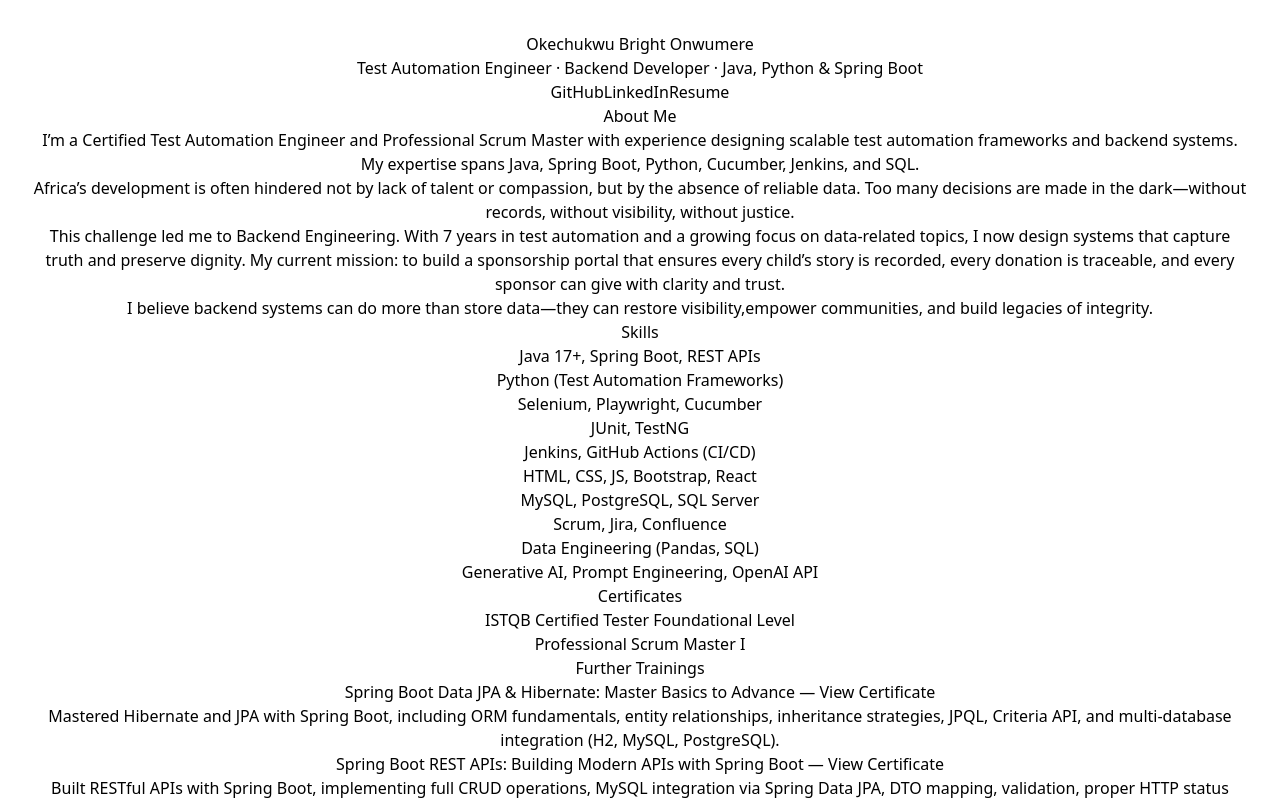
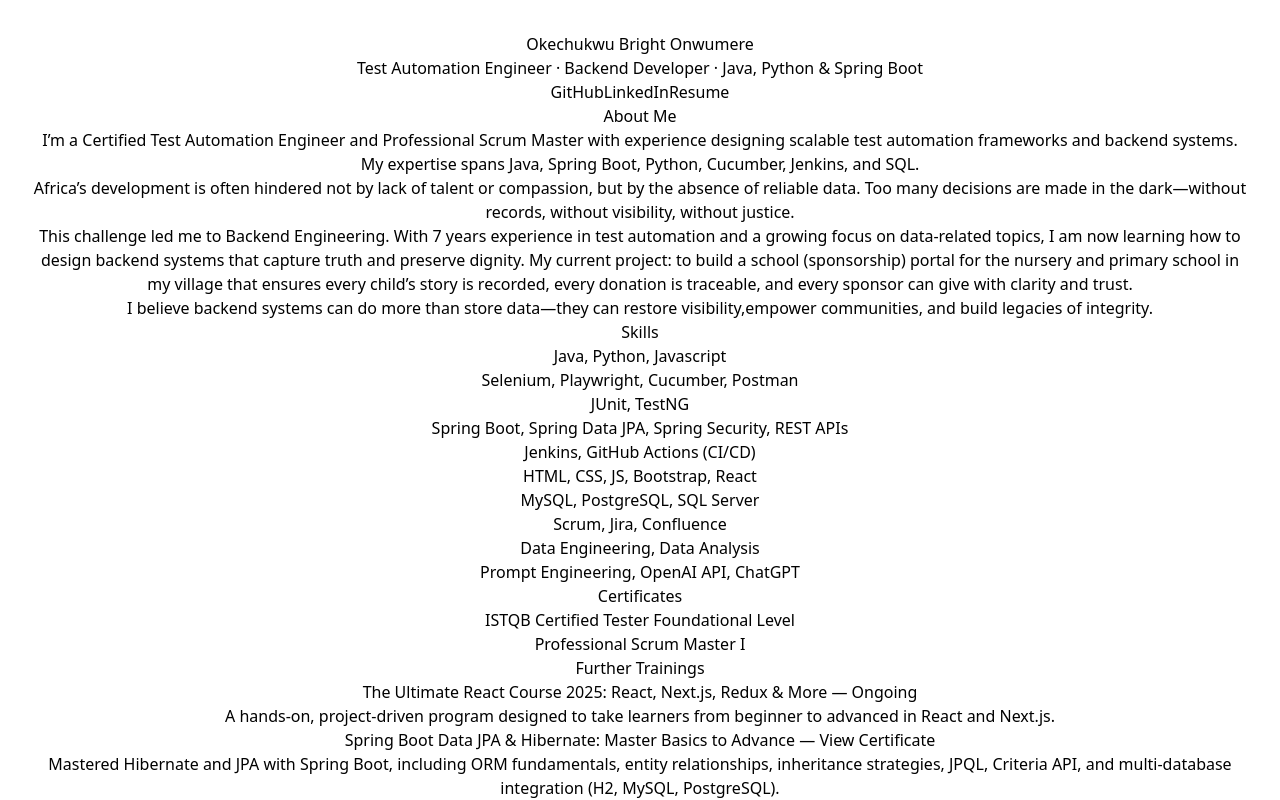
Before and after one commit to Amblessed/resume-portfolio, a React (Vite) app: page / in a window 1280 px wide. Shown: the top 800 px of the page. Built offline with nearby package versions, Linux system fonts and the light colour scheme.

Commit message:
Made extra modifications

```diff
--- a/index.html
+++ b/index.html
@@ -6,7 +6,7 @@
     <meta name="viewport" content="width=device-width, initial-scale=1.0" />
     <title>resume-portfolio</title>
   </head>
-  <body>
+  <body class="bg-gradient-to-br from-gray-100 via-white to-gray-200 dark:from-gray-900 dark:via-gray-800 dark:to-gray-900 min-h-screen">
     <div id="root"></div>
     <script type="module" src="/src/main.jsx"></script>
   </body>
--- a/src/components/About Me.jsx
+++ b/src/components/About Me.jsx
@@ -18,9 +18,9 @@
     </p>
     <p>
       This challenge led me to <span class="font-semibold text-green-600 dark:text-green-400">Backend Engineering</span>.
-      With 7 years in test automation and a growing focus on data-related topics, I now design systems that
+      With 7 years experience in test automation and a growing focus on data-related topics, I am now learning how to design backend systems that
       <span class="underline decoration-yellow-400"> capture truth and preserve dignity</span>.
-      My current mission: to build a sponsorship portal that ensures every child’s story is recorded, every donation is traceable, and every sponsor can give with clarity and trust.
+      My current project: to build a <a href="https://village-sponsorship-portal-fe.vercel.app/" target="_blank" rel="noreferrer noopener" className="font-semibold text-blue-600 dark:text-blue-400 hover:underline">school (sponsorship) portal for the nursery and primary school</a> in my village that ensures every child’s story is recorded, every donation is traceable, and every sponsor can give with clarity and trust.
     </p>
     <p>
       I believe backend systems can do more than store data—they can
--- a/src/components/FurtherTrainings.jsx
+++ b/src/components/FurtherTrainings.jsx
@@ -1,5 +1,12 @@
 export default function FurtherTrainings() {
   const trainings = [
+    {
+      title: "The Ultimate React Course 2025: React, Next.js, Redux & More",
+      courseUrl: "https://www.udemy.com/course/the-ultimate-react-course/",
+      certificateUrl: "Ongoing",
+      overview:
+        "A hands-on, project-driven program designed to take learners from beginner to advanced in React and Next.js.",
+    },
     {
       title: "Spring Boot Data JPA & Hibernate: Master Basics to Advance",
       courseUrl:
@@ -18,8 +25,7 @@
         "Built RESTful APIs with Spring Boot, implementing full CRUD operations, MySQL integration via Spring Data JPA, DTO mapping, validation, proper HTTP status codes, global exception handling, and basic security with Spring Security.",
     },
     {
-      title:
-        "Full Stack: React and Java Spring Boot - The Developer Guide",
+      title: "Full Stack: React and Java Spring Boot - The Developer Guide",
       courseUrl:
         "https://www.udemy.com/course/full-stack-react-and-java-spring-boot-the-developer-guide/",
       certificateUrl:
@@ -58,8 +64,7 @@
   ];
 
   return (
-    <section className="bg-white dark:bg-gray-900 px-6 py-10 md:px-12 lg:px-24 rounded-xl shadow-md"
-    >
+    <section className="bg-white dark:bg-gray-900 px-6 py-10 md:px-12 lg:px-24 rounded-xl shadow-md">
       <h2 className="text-3xl font-bold text-gray-800 dark:text-white mb-6 border-b-2 border-yellow-400 inline-block">
         Further Trainings
       </h2>
@@ -76,6 +81,12 @@
                 {training.title}
               </a>{" "}
               —{" "}
+              {training.certificateUrl === "Ongoing" ? (
+                <span className="italic text-gray-500 dark:text-gray-400">
+                  Ongoing
+                </span>
+              ) : (
+                <>
                   <a
                     href={training.certificateUrl}
                     target="_blank"
@@ -84,6 +95,8 @@
                   >
                     View Certificate
                   </a>
+                </>
+              )}
             </p>
             <p className="mt-2 text-gray-600 dark:text-gray-400">
               {training.overview}
--- a/src/components/Skills.jsx
+++ b/src/components/Skills.jsx
@@ -1,15 +1,15 @@
 export default function Skills() {
   const skills = [
-    "Java 17+, Spring Boot, REST APIs",
-    "Python (Test Automation Frameworks)",
-    "Selenium, Playwright, Cucumber ",
+    "Java, Python, Javascript",
+    "Selenium, Playwright, Cucumber, Postman",
     "JUnit, TestNG",
+    "Spring Boot, Spring Data JPA, Spring Security, REST APIs",
     "Jenkins, GitHub Actions (CI/CD)",
     "HTML, CSS, JS, Bootstrap, React",
     "MySQL, PostgreSQL, SQL Server",
     "Scrum, Jira, Confluence",
-    "Data Engineering (Pandas, SQL)",
-    "Generative AI, Prompt Engineering, OpenAI API"
+    "Data Engineering, Data Analysis",
+    "Prompt Engineering, OpenAI API, ChatGPT"
   ];
 
   return (
```
Lines whose indentation alone changed are shown as unchanged.
